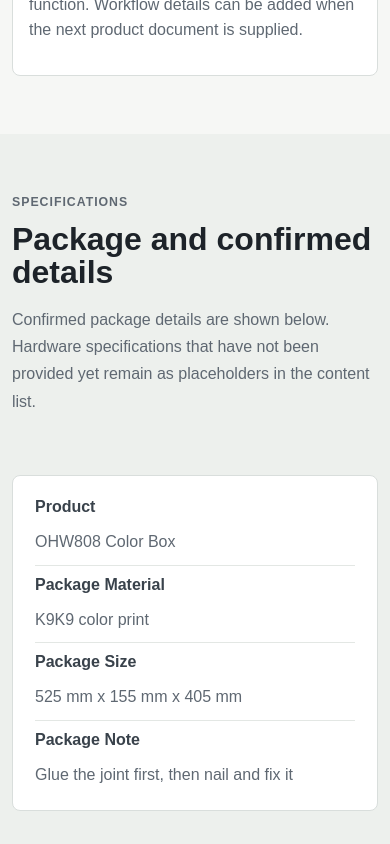
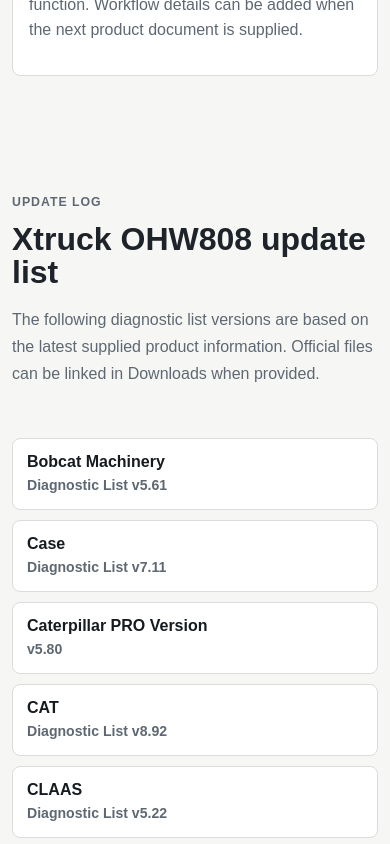
Before and after one commit to mengyliu6/xtruck-site, a Vue app: page / in a window 390 px wide. Shown: the part 10400-11244 px from the top of the page. Built offline with nearby package versions, Linux system fonts and the light colour scheme.

Commit message:
Remove package details section

```diff
--- a/src/assets/styles/base.css
+++ b/src/assets/styles/base.css
@@ -599,40 +599,6 @@
   font-size: 1.25rem;
 }
 
-.spec-list {
-  display: grid;
-  gap: 10px;
-  margin: 0;
-  padding: 22px;
-  border: 1px solid var(--line);
-  border-radius: var(--radius);
-  background: #ffffff;
-}
-
-.spec-list div {
-  display: grid;
-  grid-template-columns: 150px minmax(0, 1fr);
-  gap: 14px;
-  padding-bottom: 10px;
-  border-bottom: 1px solid #e3e7e4;
-}
-
-.spec-list div:last-child {
-  padding-bottom: 0;
-  border-bottom: 0;
-}
-
-.spec-list dt {
-  color: #39424b;
-  font-weight: 900;
-}
-
-.spec-list dd {
-  margin: 0;
-  color: var(--muted);
-  line-height: 1.55;
-}
-
 .update-layout {
   display: grid;
   grid-template-columns: minmax(260px, 0.72fr) minmax(0, 1.28fr);
@@ -994,7 +960,6 @@
     grid-template-columns: 76px 1fr;
   }
 
-  .spec-list div,
   .update-list {
     grid-template-columns: 1fr;
   }
--- a/src/components/product/ProductSections.vue
+++ b/src/components/product/ProductSections.vue
@@ -124,25 +124,6 @@
       </div>
     </section>
 
-    <section id="specifications" class="section section--muted">
-      <div class="section-shell split-section">
-        <div>
-          <p class="eyebrow">Specifications</p>
-          <h2>Package and confirmed details</h2>
-          <p>
-            Confirmed package details are shown below. Hardware specifications that have not been
-            provided yet remain as placeholders in the content list.
-          </p>
-        </div>
-        <dl class="spec-list">
-          <div v-for="item in product.specs" :key="item.label">
-            <dt>{{ item.label }}</dt>
-            <dd>{{ item.value }}</dd>
-          </div>
-        </dl>
-      </div>
-    </section>
-
     <section class="section">
       <div class="section-shell update-layout">
         <div>
--- a/src/config/site.ts
+++ b/src/config/site.ts
@@ -25,7 +25,6 @@
   { label: 'Downloads', href: '#downloads' },
   { label: 'Features', href: '#features' },
   { label: 'Coverage', href: '#coverage' },
-  { label: 'Specifications', href: '#specifications' },
   { label: 'Videos', href: '#videos' },
   { label: 'FAQ', href: '#faq' },
 ]
```
